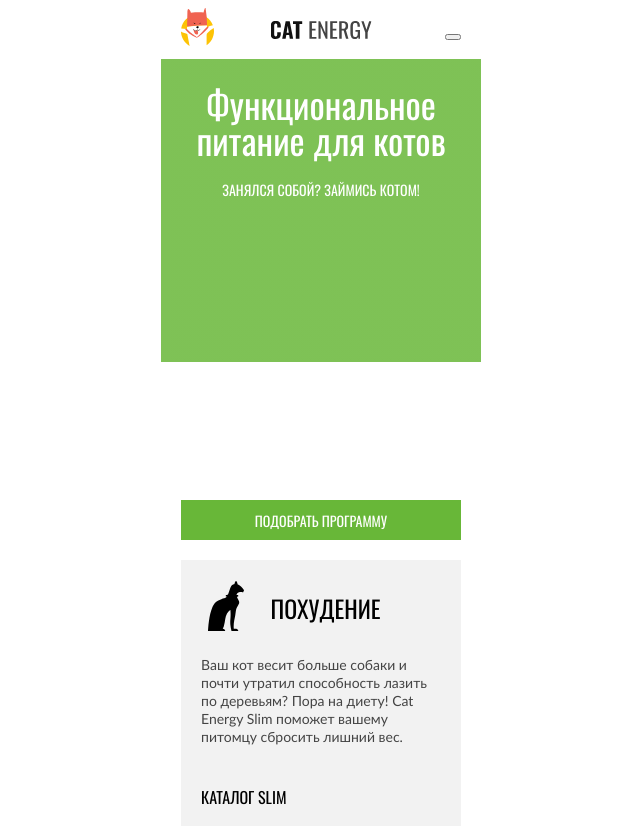
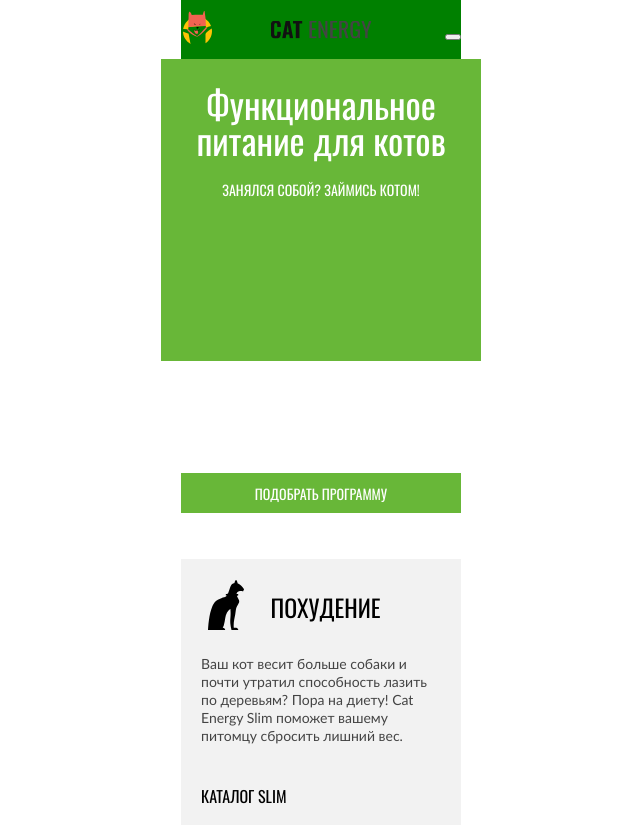
Before and after one commit to htmlacademy-adaptive/2297761-cat-energy-29, a website: page source/index.html in a window 1280 px wide. Shown: the top 829 px of the page, without its empty margins (319-959 px from the left). Drawn offline with nearby package versions, Linux system fonts and the light colour scheme; files that its build step writes are made by us from their sources; files whose address does not match are found by name.

Commit message:
Добавляет работу в sass

```diff
--- a/source/sass/blocks/button.scss
+++ b/source/sass/blocks/button.scss
@@ -1,3 +1,5 @@
+@use "../global/variables.scss" as v;
+
 .button {
   display: inline-block;
   text-transform: uppercase;
@@ -13,7 +15,7 @@
   font-size: 14px;
   font-weight: 400;
   align-items: center;
-  background-color: #68b738;
+  background-color: v.$basic-green;
   border: none;
 }
 
--- a/source/sass/blocks/hero.scss
+++ b/source/sass/blocks/hero.scss
@@ -1,6 +1,8 @@
+@use "../global/variables.scss" as v;
+
 .hero {
   min-height: 480px;
-  background: linear-gradient(#68b738d9 63%, #ffffff 37%);
+  background: linear-gradient(v.$basic-green 63%, #ffffff 37%);
 }
 
 .hero__wrapper {
--- a/source/sass/blocks/main-header.scss
+++ b/source/sass/blocks/main-header.scss
@@ -1,3 +1,5 @@
+@use "../mixins/media.scss" as m;
+
 .main-header {
   position: relative;
   display: flex;
@@ -7,4 +9,16 @@
   min-height: 59px;
   align-items: center;
   background-color: #ffffff;
+
+  @include m.phone {
+    background-color: #00ffff;
+  }
+
+  @include m.tablet {
+    background-color: #ff0000;
+  }
+
+  @include m.desktop {
+    background-color: #008000;
+  }
 }
--- a/source/sass/blocks/offer.scss
+++ b/source/sass/blocks/offer.scss
@@ -1,3 +1,5 @@
+@use "../global/variables.scss" as v;
+
 .offer {
   width: 320px;
 }
@@ -15,7 +17,7 @@
 
 .offer__item {
   padding-top: 30px;
-  background-color: #f2f2f2;
+  background-color: v.$basic-gray;
   margin-top: 20px;
   min-height: 266px;
   box-sizing: border-box;
--- /dev/null
+++ b/source/sass/global/setup.scss
@@ -0,0 +1,20 @@
+img {
+  max-width: 100%;
+  object-fit: contain;
+  aspect-ratio: 1 / 1;
+  height: auto;
+}
+
+a {
+  color: currentColor;
+}
+
+html {
+  box-sizing: border-box;
+}
+
+*,
+*::after,
+*::before {
+  box-sizing: inherit;
+}
--- /dev/null
+++ b/source/sass/global/variables.scss
@@ -0,0 +1,7 @@
+$basic-green: #68b738;
+
+$basic-gray: #f2f2f2;
+
+$desktop: 1200px;
+$tablet: 768px;
+$phone: 500px;
--- /dev/null
+++ b/source/sass/mixins/media.scss
@@ -0,0 +1,19 @@
+@use "../global/variables.scss" as media;
+
+@mixin desktop {
+  @media screen and (min-width: media.$desktop) {
+    @content;
+  }
+}
+
+@mixin tablet {
+  @media screen and (min-width: media.$tablet) {
+    @content;
+  }
+}
+
+@mixin phone {
+  @media screen and (min-width: media.$phone) {
+    @content;
+  }
+}
--- a/source/sass/style.scss
+++ b/source/sass/style.scss
@@ -27,3 +27,4 @@
 @use "./blocks/card.scss";
 @use "./blocks/secondary-catalog.scss";
 @use "./blocks/gift.scss";
+@use "./global/setup.scss";
```
